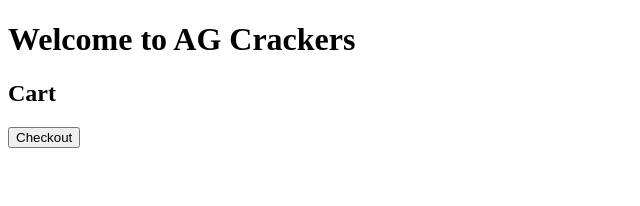
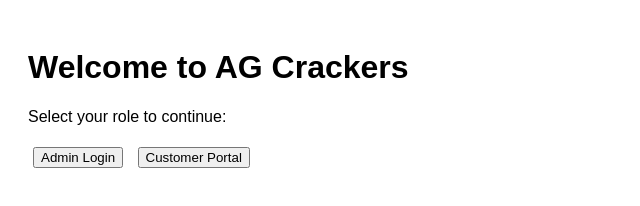
Before and after one commit to kabilmdk/agcrackers, a plain HTML site: page index.html in a window 1280 px wide. Shown: the whole page, without its empty margins (0-640 px from the left). Drawn offline with Linux system fonts and the light colour scheme.

Commit message:
Update index.html

```diff
--- a/index.html
+++ b/index.html
@@ -1,17 +1,29 @@
 <!DOCTYPE html>
 <html>
 <head>
-  <title>AG Crackers Store</title>
+  <title>AG Crackers - Welcome</title>
+  <link rel="stylesheet" href="style.css">
+
+  <!-- Firebase SDKs -->
   <script src="https://www.gstatic.com/firebasejs/8.10.0/firebase-app.js"></script>
   <script src="https://www.gstatic.com/firebasejs/8.10.0/firebase-firestore.js"></script>
   <script src="firebase-config.js"></script>
 </head>
 <body>
   <h1>Welcome to AG Crackers</h1>
-  <div id="products"></div>
-  <h2>Cart</h2>
-  <div id="cart"></div>
-  <button onclick="checkout()">Checkout</button>
-  <script src="script.js"></script>
+  <p>Select your role to continue:</p>
+
+  <button onclick="goToAdmin()">Admin Login</button>
+  <button onclick="goToCustomer()">Customer Portal</button>
+
+  <script>
+    function goToAdmin() {
+      window.location.href = "admin.html";
+    }
+
+    function goToCustomer() {
+      window.location.href = "customer.html";
+    }
+  </script>
 </body>
 </html>
```
